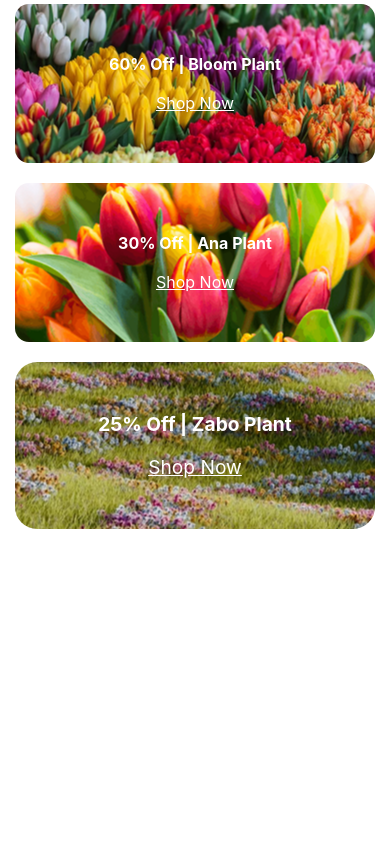
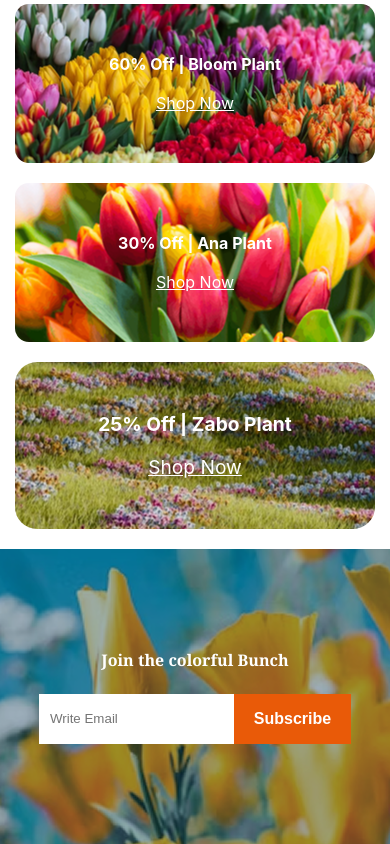
Before and after one commit to Razdee01/assignment-2, a plain HTML site: page index.html in a window 390 px wide. Shown: the part 3746-4590 px from the top of the page. Before the commit the page ends 4395 px from the top, so only its background shows below. Drawn offline with Linux system fonts and the light colour scheme.

Commit message:
main complete

```diff
--- a/index.html
+++ b/index.html
@@ -181,6 +181,17 @@
             </div>
 
         </section>
+        <section class="join-section">
+            <div class="join">
+                <h3 class="join-title noto-serif">Join the colorful Bunch</h3>
+                <form class="form" action="">
+
+                    <input type="email" name="email" id="email" placeholder="   Write Email">
+                    <button class="btn">Subscribe</button>
+                </form>
+            </div>
+
+        </section>
 
     </main>
 
--- a/style/flower-market.css
+++ b/style/flower-market.css
@@ -243,7 +243,37 @@
     margin-top: 50px;
     font-size: 2.2rem;
 }
+/* join section */
+.join-section{
+    background-image: url(../assets/news-letter-bg.png);
+    background-repeat: no-repeat;
+    background-position: center;
+    width: 100%;
+}
+.join{
+    text-align: center;
+}
+.join-title{
+    font-size: 3rem;
+    padding-top: 200px;
+    color: white;
+    margin-bottom: 23px;
+}
+.form{
 
+    display: flex;
+    justify-content: center;
+    padding-bottom: 190px;
+    padding-left: 300px;
+    padding-right: 300px;
+
+}
+.join input[type="email"]{
+    width: 500px;
+    border: none;
+
+
+}
 
 /* responsive for mobile */
 @media screen and (max-width: 576px) {
@@ -317,11 +347,35 @@
     }
     .grid-items{
         grid-template-columns: 1fr;
-
+        margin-bottom: 40px;
     }
 
     .align{
         margin-top: 0px;
         font-size: 1.2rem;
     }
+    .join-section{
+        margin-top: -20px;
+    }
+    .join{
+        width: 100%;
+        height: 100%;
+    }
+    .join-title{
+        font-size: 1rem;
+        padding-top: 100px;
+    }
+    .join input[type="email"]{
+        width: 50%;
+    }
+    .form{
+
+
+    justify-content: center;
+    padding-bottom: 100px;
+    padding-left: 0px;
+    padding-right: 0px;
+
 }
+
+}
```
